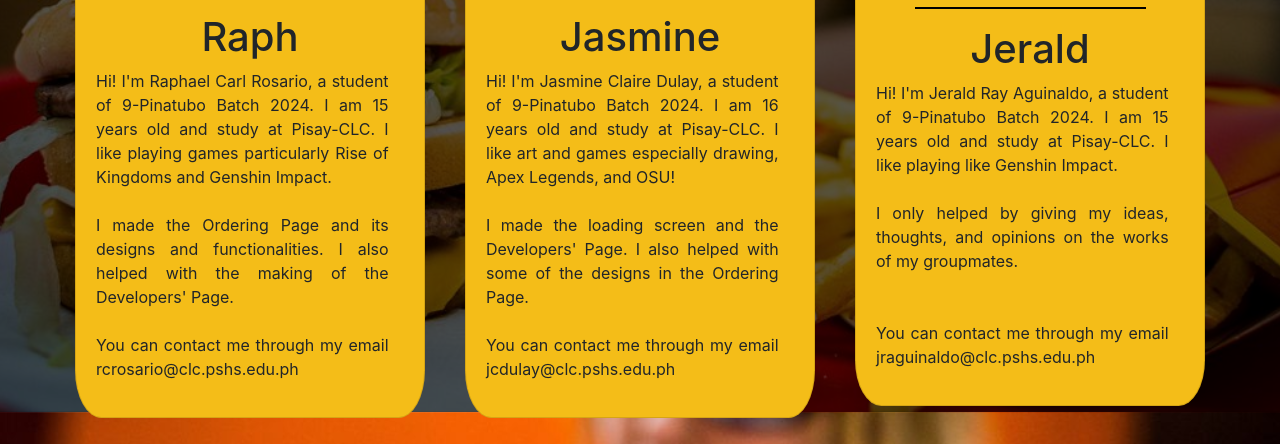
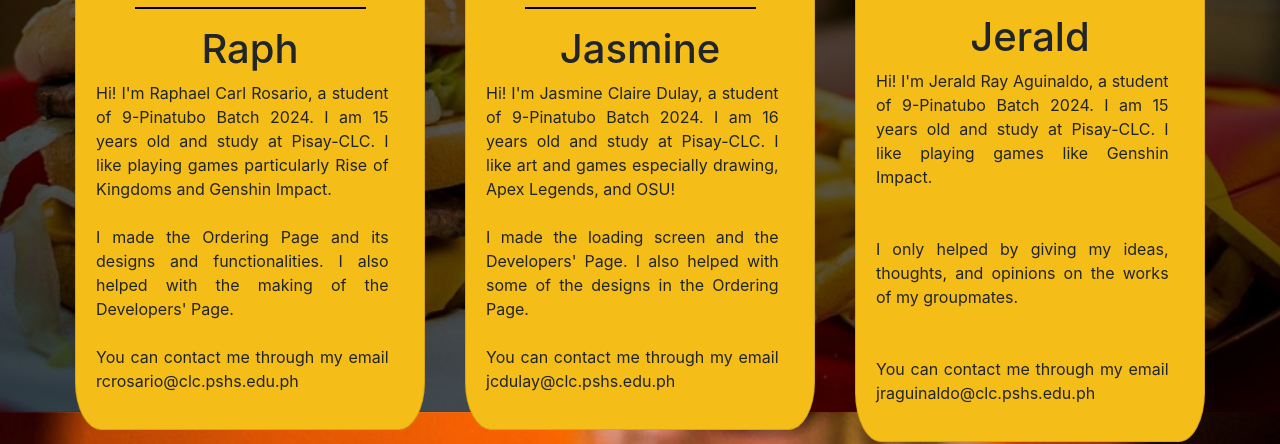
Before and after one commit to rcrosario/WackDonalds, a plain HTML site: page developers.html in a window 1280 px wide. Shown: the part 388-832 px from the top of the page. Drawn offline with nearby package versions, Linux system fonts and the light colour scheme.

Commit message:
Update developers.html

```diff
--- a/developers.html
+++ b/developers.html
@@ -67,7 +67,7 @@
 					<p>Hi! I'm Jerald Ray Aguinaldo, a
                     student of 9-Pinatubo Batch 2024.
                     I am 15 years old and study at Pisay-CLC.
-                    I like playing like Genshin Impact.<br><br>I only helped by giving my ideas, thoughts, and opinions on the works of my groupmates.<br><br><br>
+                    I like playing games like Genshin Impact.<br><br><br>I only helped by giving my ideas, thoughts, and opinions on the works of my groupmates.<br><br><br>
                     You can contact me through my email jraguinaldo@clc.pshs.edu.ph</p>
 				</div>
 			</div>
```
